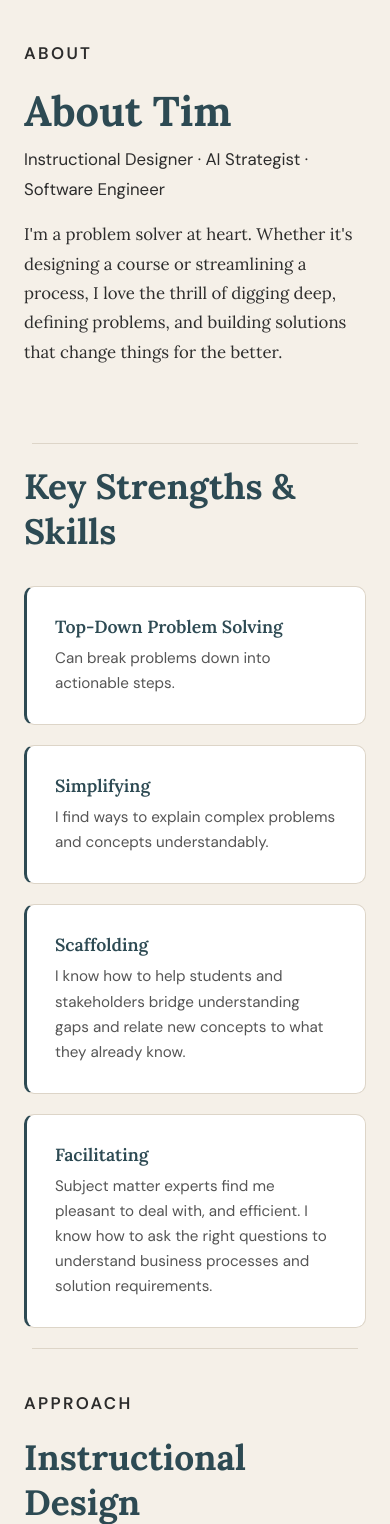
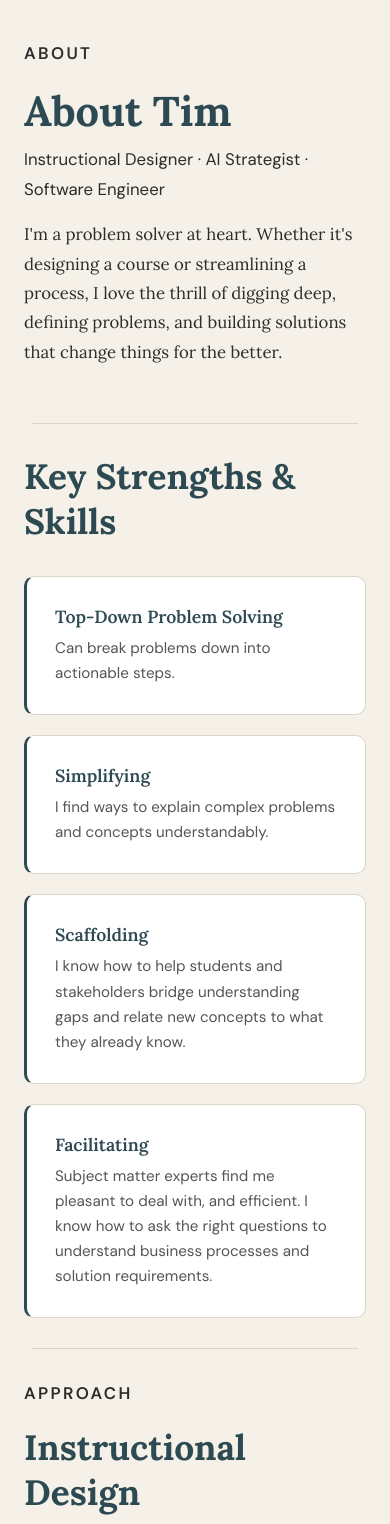
Before and after one commit to thange-ship-it/portfolio-blog, a Flask app: page /about in a window 390 px wide; the page is wider, and only the part inside the window is pictured. Shown: the part 68-1592 px from the top of that part. Run offline with Flask 3, Linux system fonts and the light colour scheme.

Commit message:
Balance vertical spacing across all About page sections
Use consistent 40px padding above and below each horizontal
divider across intro, strengths, and approach sections.

Co-Authored-By: Claude Opus 4.6 <noreply@anthropic.com>

```diff
--- a/app/static/css/style.css
+++ b/app/static/css/style.css
@@ -355,7 +355,7 @@ footer a:hover {
 }
 
 .page-content.about-page {
-    padding-bottom: 60px;
+    padding-bottom: 40px;
 }
 
 .page-content h1 {
@@ -399,7 +399,7 @@ footer a:hover {
 
 /* Key Strengths */
 .about-strengths {
-    padding: 30px 60px 30px 60px;
+    padding: 40px 60px 40px 60px;
 }
 
 .about-strengths-inner {
@@ -441,7 +441,7 @@ footer a:hover {
 
 /* Approach Sections */
 .about-approaches {
-    padding: 60px 60px 80px 60px;
+    padding: 40px 60px 40px 60px;
 }
 
 .about-approaches-inner {
@@ -451,7 +451,7 @@ footer a:hover {
 
 .about-approaches .section-divider {
     padding: 0;
-    margin: 48px 0;
+    margin: 40px 0;
 }
 
 .approach-block p {
@@ -1083,7 +1083,7 @@ footer a:hover {
 
     /* About page responsive */
     .about-strengths {
-        padding: 20px 24px 20px 24px;
+        padding: 30px 24px 30px 24px;
     }
 
     .strengths-grid {
@@ -1091,7 +1091,7 @@ footer a:hover {
     }
 
     .about-approaches {
-        padding: 40px 24px 60px 24px;
+        padding: 30px 24px 30px 24px;
     }
 
     .example-pair {
```
